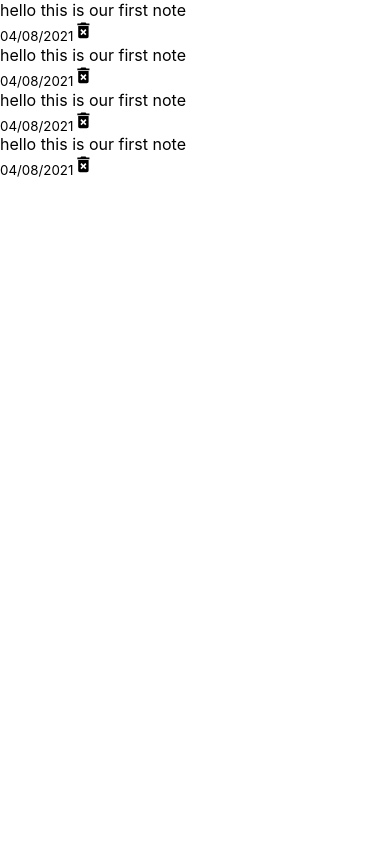
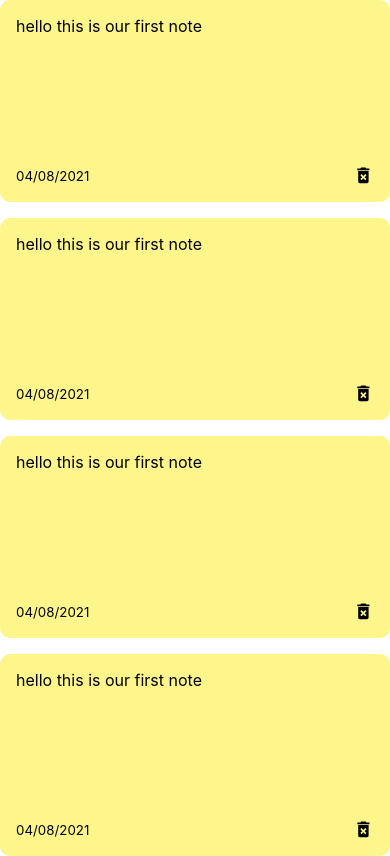
Before and after one commit to CodeRyliCode/MyDailyIntentions, a React (Create React App) app: page / in a window 390 px wide. Built offline with nearby package versions, Linux system fonts and the light colour scheme.

Commit message:
responsive notes list

```diff
--- a/src/components/note.js
+++ b/src/components/note.js
@@ -6,6 +6,7 @@
     <div className="note">
     <span>hello this is our first note</span>
     <div className="note-footer">
+
 <small>04/08/2021</small>
 <MdDeleteForever className='delete-icon' size='1.3em'/>
     </div>
--- a/src/index.css
+++ b/src/index.css
@@ -11,3 +11,27 @@
   font-family: source-code-pro, Menlo, Monaco, Consolas, 'Courier New',
     monospace;
 }
+
+
+.notes-list {
+  display: grid;
+  grid-gap: 1rem;
+  grid-template-columns: repeat(auto-fit, minmax(250px, 1fr));
+}
+
+.note{
+  background-color: #fef68a;
+  border-radius: 10px;
+  padding: 1rem;
+  min-height: 170px;
+  display: flex;
+  flex-direction: column;
+  justify-content: space-between;
+}
+
+.note-footer {
+  display: flex;
+  align-items: center;
+  justify-content: space-between;
+
+}
```
Also changed, not shown: src/index.js (line endings or trailing spaces).
